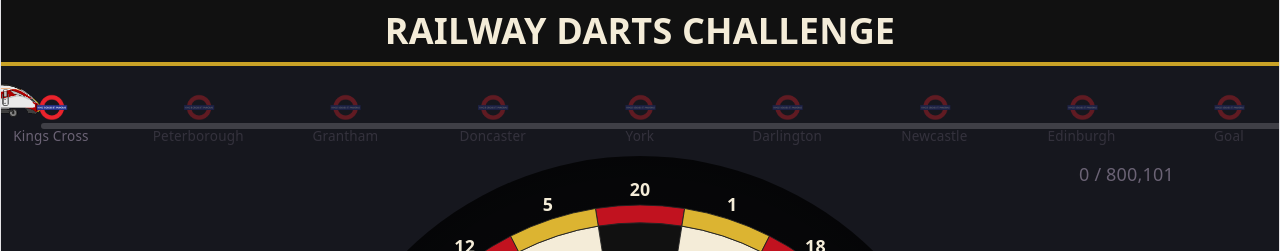
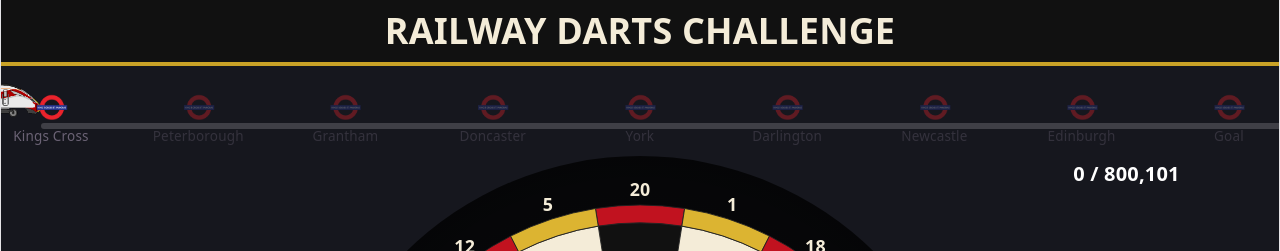
Before and after one commit to Willjc96/Train-Darts, a React (Vite) app: page /admin in a window 1280 px wide. Shown: the top 251 px of the page. Built offline with nearby package versions, Linux system fonts and the light colour scheme; no server answers; the database is empty.

Commit message:
minor styling changes

```diff
--- a/src/components/Public/ScoreInput.tsx
+++ b/src/components/Public/ScoreInput.tsx
@@ -49,7 +49,7 @@ export default function ScoreInput({ onSubmitScore, turns }: ScoreInputProps) {
   const [goodScore, setGoodScore] = useState(false);
   const [lowScore, setLowScore] = useState(false);
   const [zeroScore, setZeroScore] = useState(false);
-  const ANIMATION_DURATION = 4000;
+  const ANIMATION_DURATION = 2000;
 
   const handleHit = (hit: DartHit) => {
     // if (darts.length >= 3) return;
@@ -183,6 +183,9 @@ export default function ScoreInput({ onSubmitScore, turns }: ScoreInputProps) {
                 flexDirection: "column",
                 marginTop: "0px",
                 marginBottom: "100px",
+                color: "white",
+                fontWeight: "bold",
+                fontSize: "20px",
               }}
             >
               {`${getTotalScored(turns).toLocaleString()} / ${TARGET_TOTAL.toLocaleString()}`}
```
